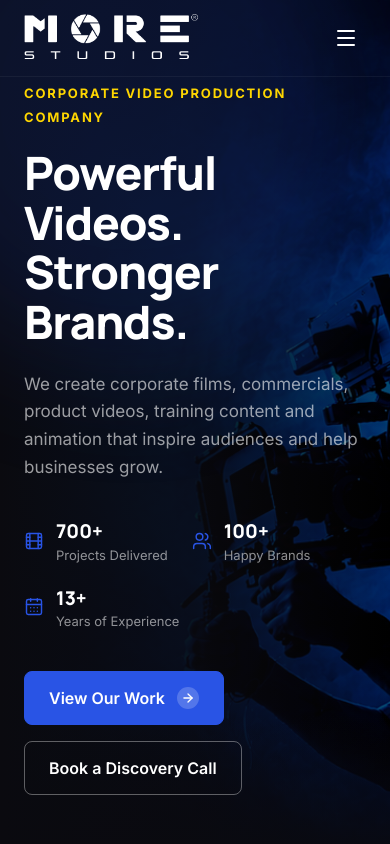
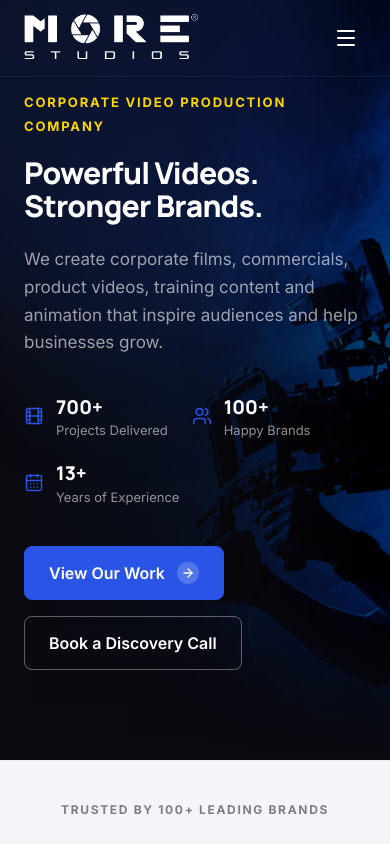
Before and after one commit to sonurao1/morestudio-frontend-nextjs, a Next.js app: page / in a window 390 px wide. Shown: the top 844 px of the page. Built offline with nearby package versions, Linux system fonts and the light colour scheme.

Commit message:
change font size in hero section for mobile screen

```diff
--- a/src/components/sections/Hero.jsx
+++ b/src/components/sections/Hero.jsx
@@ -53,7 +53,7 @@ export default function Hero() {
             Corporate Video Production Company
           </span>
 
-          <h1 className="mt-5 font-display text-[46px] font-extrabold leading-[1.08] tracking-tight text-white sm:text-[56px] lg:text-[64px]">
+          <h1 className="mt-5 font-display text-[30px] md:text-[46px] font-extrabold leading-[1.08] tracking-tight text-white sm:text-[56px] lg:text-[64px]">
             Powerful Videos.
             <br />
             Stronger Brands.
```
